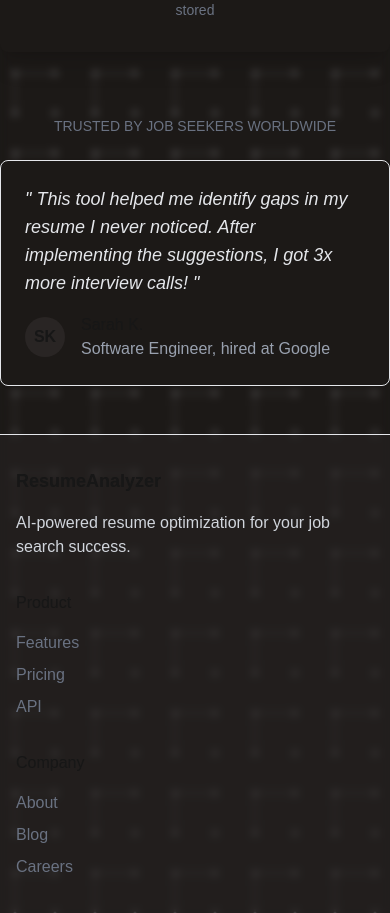
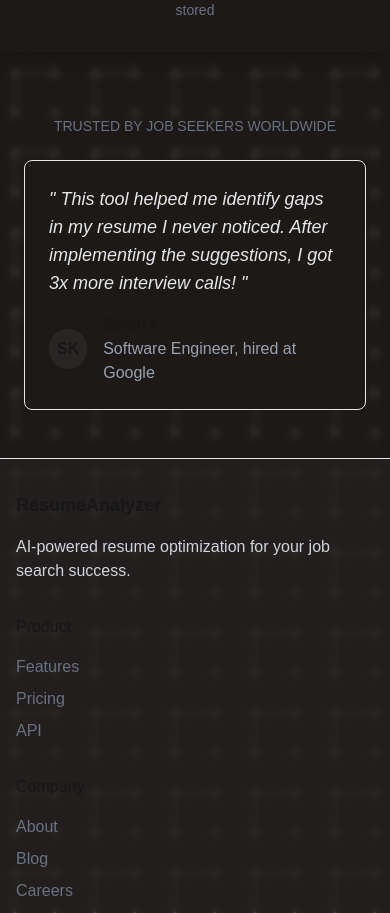
Before and after one commit to kadelcode/resume-analyzer, a Next.js app: page / in a window 390 px wide. Shown: the part 1547-2460 px from the top of the page. Built offline with nearby package versions, Linux system fonts and the light colour scheme.

Commit message:
Modify style

```diff
--- a/src/components/Testimonials.tsx
+++ b/src/components/Testimonials.tsx
@@ -1,6 +1,6 @@
 export default function Testimonials() {
     return (
-        <div className="mt-16 max-w-3xl mx-auto">
+        <div className="mt-16 max-w-3xl mx-6 md:mx-auto">
             <h3 className="text-center text-gray-500 uppercase text-sm font-medium mb-6">
                 Trusted by job seekers worldwide
             </h3>
```
